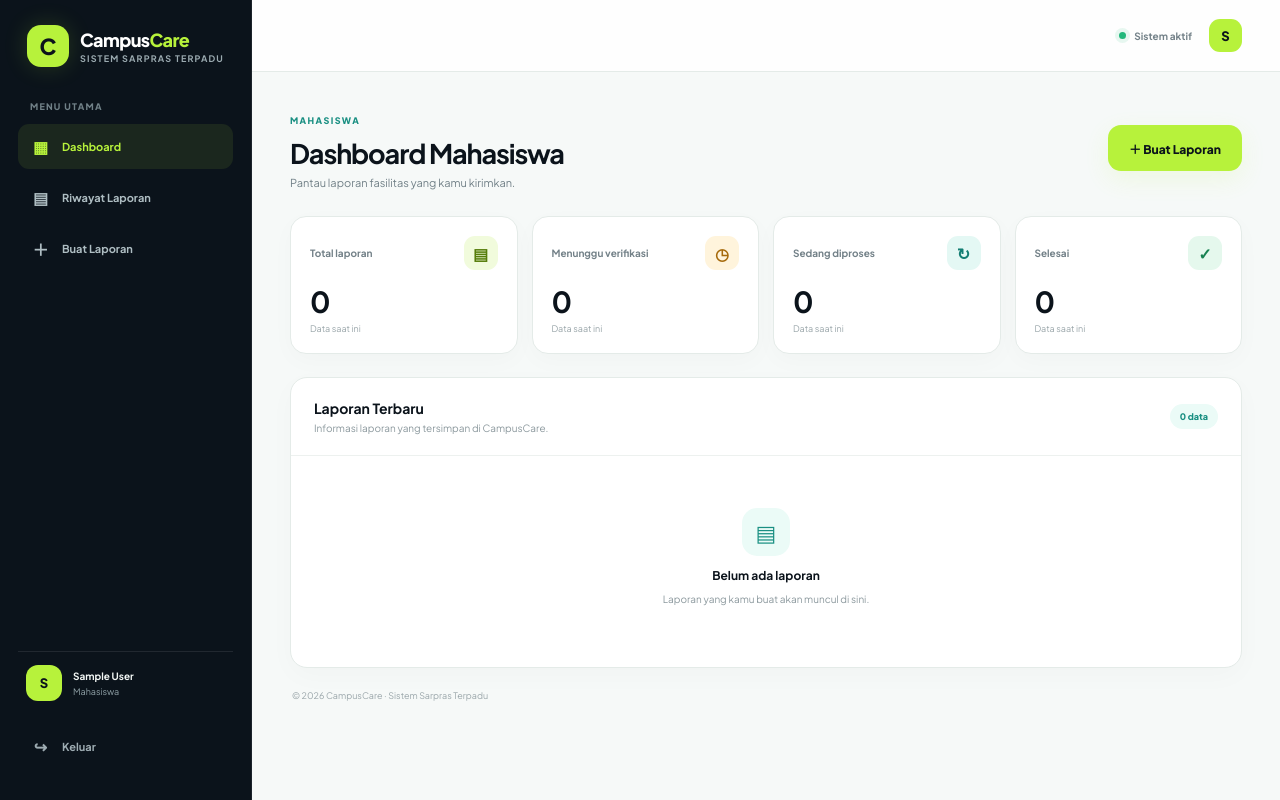
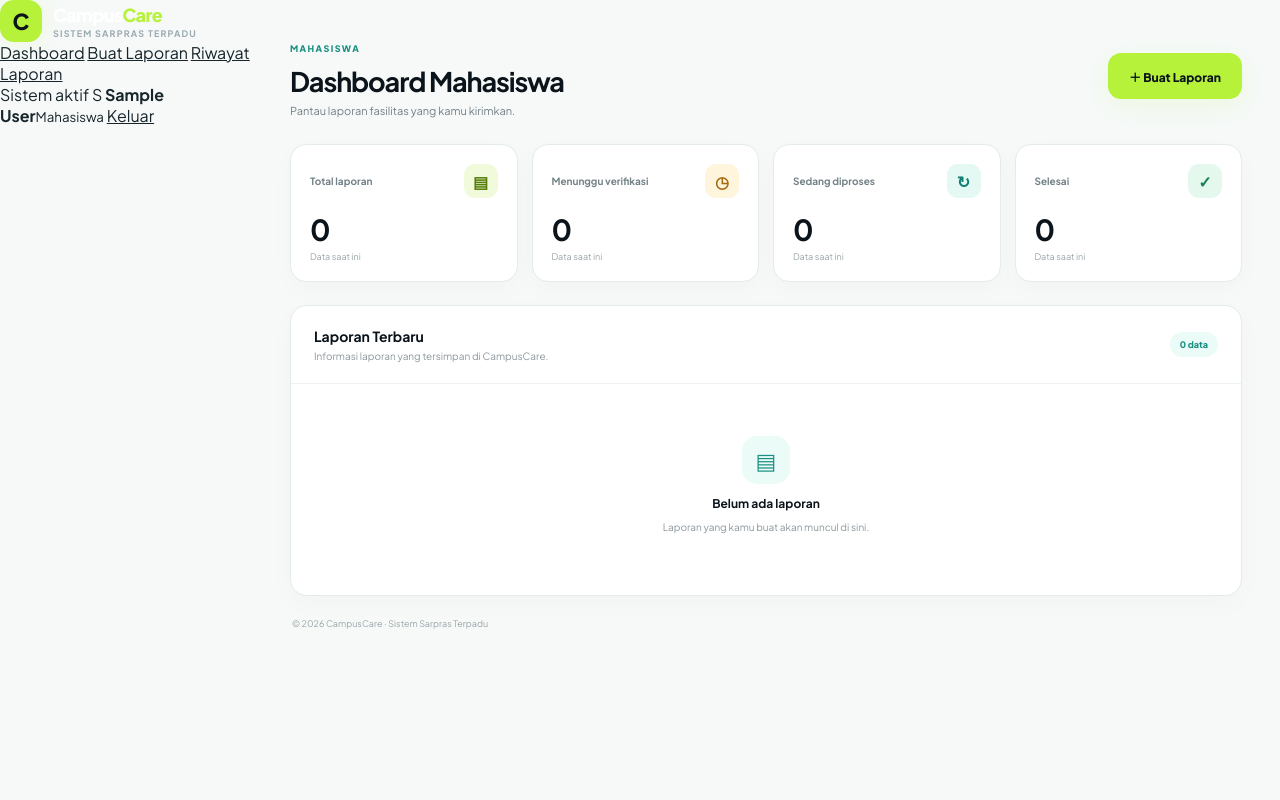
Before and after one commit to Aniqqqqq1570/CampusCare, a Flask app: page /mahasiswa/dashboard in a window 1280 px wide. Run offline with Flask 3, Linux system fonts and the light colour scheme; the visitor is signed in with stand-in values (Sample User, id 1); data that the repository does not hold is empty.

Commit message:
Align role dashboards with CampusCare Stitch master layout

```diff
--- a/app/templates/dashboard.html
+++ b/app/templates/dashboard.html
@@ -2,34 +2,52 @@
 {% block title %}{{ page_title }} | CampusCare{% endblock %}
 {% block content %}
 <div class="cc-dashboard">
-<aside class="cc-sidebar">
-<a class="cc-brand cc-sidebar-brand" href="{{ url_for('auth.home') }}"><span class="cc-brand-mark">C</span><span><span class="cc-brand-name">Campus<span>Care</span></span><span class="cc-brand-caption">SISTEM SARPRAS TERPADU</span></span></a>
-<div class="cc-sidebar-label">MENU UTAMA</div>
-<a class="cc-side-link active" href="{{ url_for('pages.' + dashboard_type + '_dashboard') }}"><span>▦</span> Dashboard</a>
+  <header class="cc-app-header">
+    <div class="cc-app-header-inner">
+      <a class="cc-brand" href="{{ url_for('pages.' + dashboard_type + '_dashboard') }}">
+        <span class="cc-brand-mark">C</span>
+        <span><span class="cc-brand-name">Campus<span>Care</span></span><span class="cc-brand-caption">SISTEM SARPRAS TERPADU</span></span>
+      </a>
+      <nav class="cc-app-nav" aria-label="Navigasi utama">
+        <a class="active" href="{{ url_for('pages.' + dashboard_type + '_dashboard') }}">Dashboard</a>
         {% if dashboard_type == 'student' %}
-<a class="cc-side-link" href="{{ url_for('pages.student_reports') }}"><span>▤</span> Riwayat Laporan</a>
-<a class="cc-side-link" href="{{ url_for('pages.student_create_report') }}"><span>＋</span> Buat Laporan</a>
+          <a href="{{ url_for('pages.student_create_report') }}">Buat Laporan</a>
+          <a href="{{ url_for('pages.student_reports') }}">Riwayat Laporan</a>
         {% elif dashboard_type == 'campus' %}
-<a class="cc-side-link" href="{{ url_for('pages.campus_reports') }}"><span>▤</span> Laporan Masuk</a>
-{% elif dashboard_type == 'admin' %}
-<a class="cc-side-link" href="{{ url_for('pages.admin_users') }}"><span>♙</span> Pengguna</a>
-<a class="cc-side-link" href="{{ url_for('pages.admin_categories') }}"><span>▧</span> Kategori</a>
-<a class="cc-side-link" href="{{ url_for('pages.admin_locations') }}"><span>⌖</span> Lokasi</a>
-<a class="cc-side-link" href="{{ url_for('pages.admin_activity') }}"><span>◷</span> Aktivitas</a>
+          <a href="{{ url_for('pages.campus_reports') }}">Laporan Masuk</a>
+        {% else %}
+          <a href="{{ url_for('pages.admin_users') }}">Pengguna</a>
+          <a href="{{ url_for('pages.admin_categories') }}">Kategori</a>
+          <a href="{{ url_for('pages.admin_locations') }}">Lokasi</a>
+          <a href="{{ url_for('pages.admin_activity') }}">Aktivitas</a>
         {% endif %}
-<div class="cc-sidebar-bottom"><div class="cc-user-card"><div class="cc-user-avatar">{{ current_user.full_name[:1]|upper }}</div><div class="cc-user-info"><strong>{{ current_user.full_name }}</strong><small>{{ role_label }}</small></div></div><a class="cc-side-link cc-logout" href="{{ url_for('auth.logout') }}"><span>↪</span> Keluar</a></div>
-</aside>
+      </nav>
+      <div class="cc-app-account">
+        <span class="cc-app-online"><i></i> Sistem aktif</span>
+        <span class="cc-app-avatar">{{ current_user.full_name[:1]|upper }}</span>
+        <span class="cc-app-account-name"><strong>{{ current_user.full_name }}</strong><small>{{ role_label }}</small></span>
+        <a class="cc-app-logout" href="{{ url_for('auth.logout') }}">Keluar</a>
+      </div>
+    </div>
+  </header>
+
   <main class="cc-dashboard-main">
-<header class="cc-dashboard-topbar"><div class="cc-mobile-brand"><span class="cc-brand-mark">C</span><strong>Campus<span>Care</span></strong></div><div class="cc-topbar-right"><span class="cc-topbar-status"><i></i> Sistem aktif</span><span class="cc-topbar-avatar">{{ current_user.full_name[:1]|upper }}</span></div></header>
     <div class="cc-dashboard-content">
       {% with messages = get_flashed_messages(with_categories=true) %}{% for category, message in messages %}<div class="cc-alert cc-alert-{{ category }}">{{ message }}</div>{% endfor %}{% endwith %}
-<div class="cc-dashboard-heading"><div><span class="cc-dashboard-kicker">{{ role_label }}</span><h1>{{ page_title }}</h1><p>{{ page_subtitle }}</p></div>{% if dashboard_type == "student" %}<a class="cc-btn cc-btn-primary" href="{{ url_for('pages.student_create_report') }}">＋ Buat Laporan</a>{% elif dashboard_type == "campus" %}<a class="cc-btn cc-btn-primary" href="{{ url_for('pages.campus_reports') }}">Lihat Laporan</a>{% endif %}</div>
+      <div class="cc-dashboard-heading">
+        <div><span class="cc-dashboard-kicker">{{ role_label }}</span><h1>{{ page_title }}</h1><p>{{ page_subtitle }}</p></div>
+        {% if dashboard_type == "student" %}<a class="cc-btn cc-btn-primary" href="{{ url_for('pages.student_create_report') }}">＋ Buat Laporan</a>{% elif dashboard_type == "campus" %}<a class="cc-btn cc-btn-primary" href="{{ url_for('pages.campus_reports') }}">Lihat Laporan</a>{% endif %}
+      </div>
       <section class="cc-stat-grid">{% for stat in stats %}<article class="cc-stat-card"><div class="cc-stat-top"><span>{{ stat.label }}</span><span class="cc-stat-icon {{ stat.tone }}">{{ stat.icon }}</span></div><strong>{{ stat.value }}</strong><small>Data saat ini</small></article>{% endfor %}</section>
       {% if overview %}<section class="cc-overview-grid">{% for item in overview %}<article class="cc-overview-card"><span>{{ item.label }}</span><strong>{{ item.value }}</strong></article>{% endfor %}</section>{% endif %}
-<section class="cc-table-panel"><div class="cc-table-heading"><div><h2>Laporan Terbaru</h2><p>Informasi laporan yang tersimpan di CampusCare.</p></div><span class="cc-table-count">{{ reports|length }} data</span></div>
+      <section class="cc-table-panel">
+        <div class="cc-table-heading"><div><h2>Laporan Terbaru</h2><p>Informasi laporan yang tersimpan di CampusCare.</p></div><span class="cc-table-count">{{ reports|length }} data</span></div>
         {% if reports %}<div class="cc-table-wrap"><table class="cc-data-table"><thead><tr><th>Informasi Laporan</th>{% if dashboard_type != 'student' %}<th>Pelapor</th>{% endif %}<th>Lokasi</th><th>Tanggal</th><th>Status</th></tr></thead><tbody>
         {% for report in reports %}<tr><td><strong>{% if dashboard_type == 'student' %}<a class="cc-table-link" href="{{ url_for('pages.student_report_detail', report_id=report.id) }}">{{ report.title }}</a>{% elif dashboard_type == 'campus' %}<a class="cc-table-link" href="{{ url_for('pages.campus_report_detail', report_id=report.id) }}">{{ report.title }}</a>{% else %}{{ report.title }}{% endif %}</strong><small>{{ report.category.name }}</small></td>{% if dashboard_type != 'student' %}<td>{{ report.user.full_name }}</td>{% endif %}<td>{{ report.location.name }}<small>{{ report.location.building or 'Lokasi kampus' }}{% if report.location.floor %} · Lantai {{ report.location.floor }}{% endif %}</small></td><td>{{ report.created_at.strftime('%d %b %Y') if report.created_at else '-' }}</td><td><span class="cc-status status-{{ report.status }}">{{ report.status|replace('_',' ')|title }}</span></td></tr>{% endfor %}
-</tbody></table></div>{% else %}<div class="cc-empty-state"><span>▤</span><strong>Belum ada laporan</strong><p>{% if dashboard_type == 'student' %}Laporan yang kamu buat akan muncul di sini.{% else %}Laporan yang dikirim mahasiswa akan muncul di sini.{% endif %}</p></div>{% endif %}</section>
+        </tbody></table></div>{% else %}<div class="cc-empty-state"><span>▤</span><strong>Belum ada laporan</strong><p>{% if dashboard_type == 'student' %}Laporan yang kamu buat akan muncul di sini.{% else %}Laporan yang dikirim mahasiswa akan muncul di sini.{% endif %}</p></div>{% endif %}
+      </section>
       <footer class="cc-dashboard-footer">© 2026 CampusCare · Sistem Sarpras Terpadu</footer>
-</div></main></div>
+    </div>
+  </main>
+</div>
 {% endblock %}
```
Lines whose indentation alone changed are shown as unchanged.
